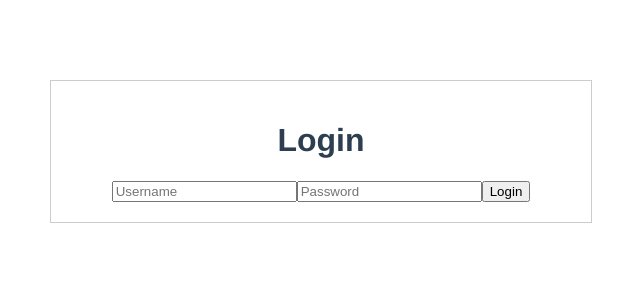
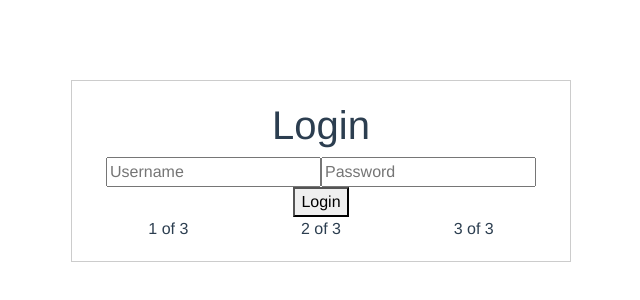
Before and after one commit to ifce0jeff/DevWeb, a Vue app: page / in a window 1280 px wide. Shown: the part 120-420 px from the top of the page, without its empty margins (319-959 px from the left). Built offline with nearby package versions, Linux system fonts and the light colour scheme.

Commit message:
bootstrap

```diff
--- a/package.json
+++ b/package.json
@@ -13,6 +13,7 @@
     "build": "node build/build.js"
   },
   "dependencies": {
+    "bootstrap-vue": "^2.0.4",
     "vue": "^2.5.2",
     "vue-router": "^3.0.1"
   },
--- a/src/components/Login.vue
+++ b/src/components/Login.vue
@@ -4,6 +4,13 @@
         <input type="text" name="username" v-model="input.username" placeholder="Username" />
         <input type="password" name="password" v-model="input.password" placeholder="Password" />
         <button type="button" v-on:click="login()">Login</button>
+        <b-container class="bv-example-row">
+            <b-row>
+                <b-col>1 of 3</b-col>
+                <b-col>2 of 3</b-col>
+                <b-col>3 of 3</b-col>
+            </b-row>
+        </b-container>
     </div>
 </template>
 
--- a/src/main.js
+++ b/src/main.js
@@ -3,7 +3,11 @@
 import Vue from 'vue'
 import App from './App'
 import router from './router'
+import BootstrapVue from 'bootstrap-vue'
+import 'bootstrap/dist/css/bootstrap.css'
+import 'bootstrap-vue/dist/bootstrap-vue.css'
 
+Vue.use(BootstrapVue)
 Vue.config.productionTip = false
 
 /* eslint-disable no-new */
```
Also changed, not shown: 1 other file (tests, documents, lock files or other folders).
